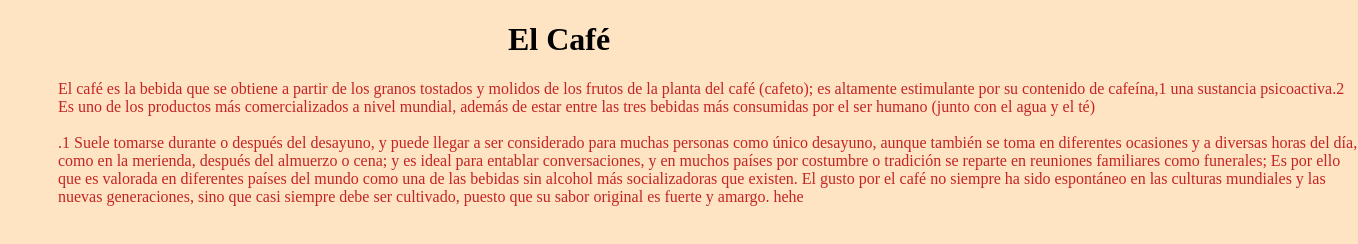
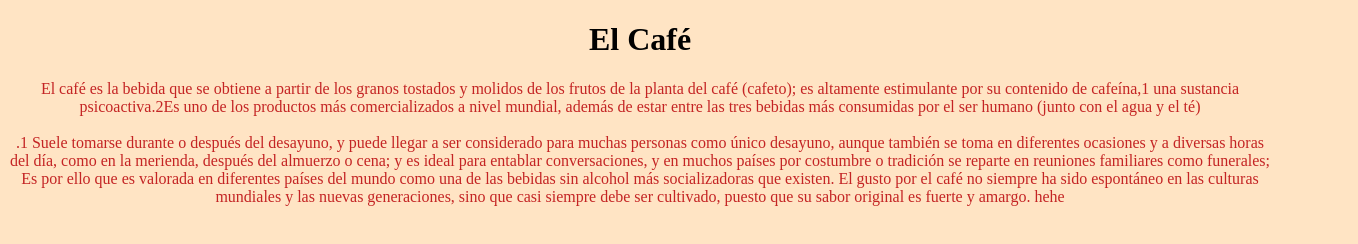
Before and after one commit to MrMetalero/Pract_3.8, a plain HTML site: page Páginas/Cafe.html in a window 1280 px wide. Shown: the whole page, 1358 px wide, since content can reach past the window. Drawn offline with Linux system fonts and the light colour scheme.

Commit message:
Guardando algunos cambios

```diff
--- a/Páginas/Cafe.css
+++ b/Páginas/Cafe.css
@@ -5,17 +5,12 @@ body {
 }
 
 #titlecafe {
-    display: flex;
+    text-align: center;
 
-    max-width: 150px;
-    margin-left: 500px;
-    min-width: 150px;
 }
 
 p.p1 {
     color: rgb(196, 36, 36);
     display: flex;
-    max-width: 1300px;
-    margin-left: 50px;
-    min-width: 1300px;
+    text-align: center;
 }
```
